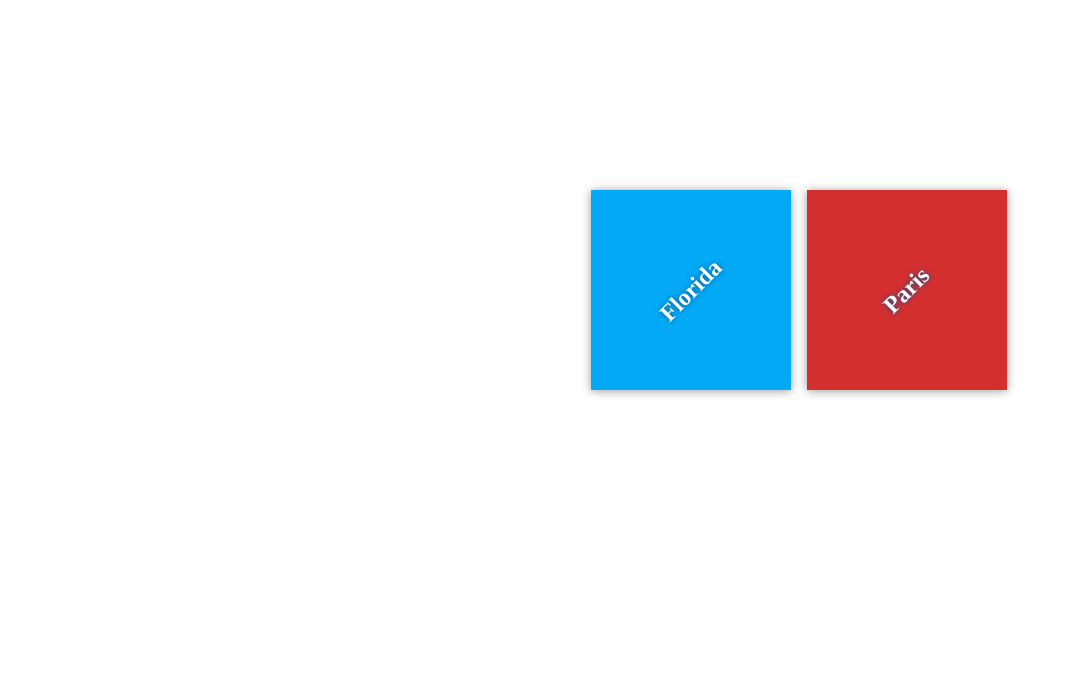
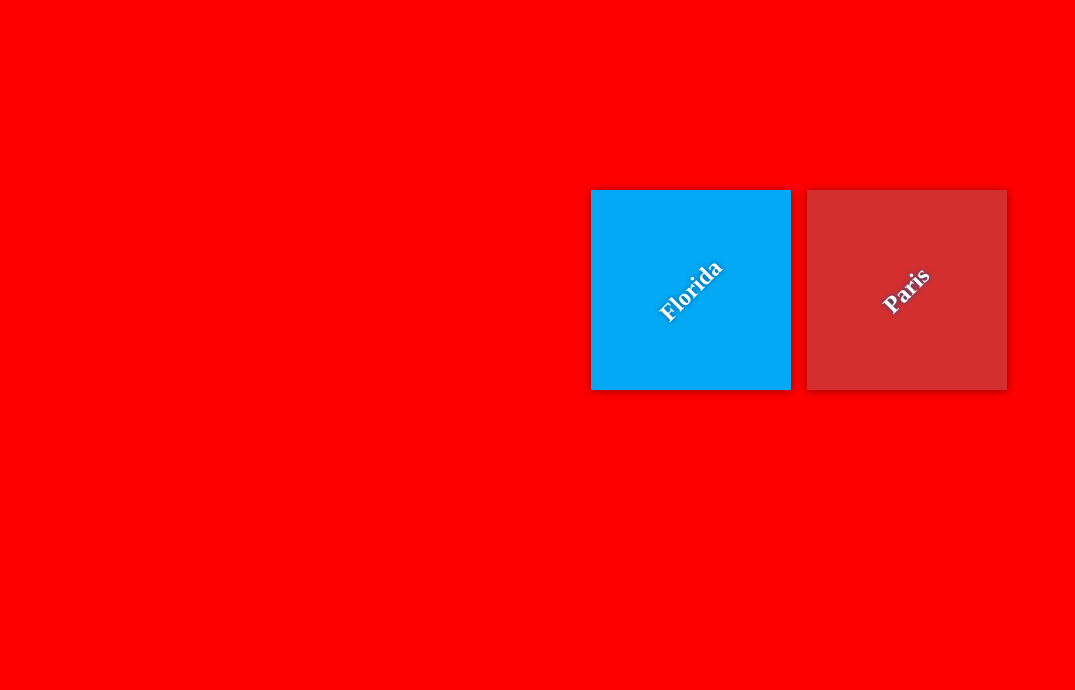
Before and after one commit to eidmuzil/my-travel-plans, a plain HTML site: page index.html in a window 1280 px wide. Shown: the part 110-800 px from the top of the page, without its empty margins (0-1075 px from the left). Drawn offline with Linux system fonts and the light colour scheme.

```diff
--- a/app.css
+++ b/app.css
@@ -13,8 +13,14 @@
     display: flex;
     margin: 0;
     height: 100%;
+    background:red;
+
 }
-
+h1 {
+    margin: 0;
+    transform: rotate(-45deg);
+    text-shadow: 0 0 5px #01579b;
+}
 .container {
     margin: auto;
     padding: 1em;
```
